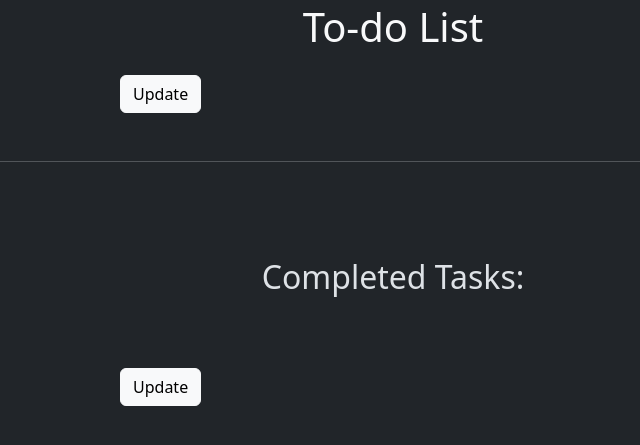
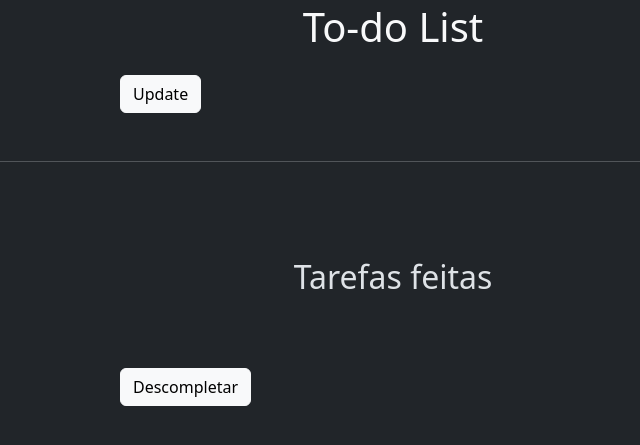
Before and after one commit to RafaMattss/toDo, a Django app: page / in a window 1280 px wide. Shown: the part 117-562 px from the top of the page, without its empty margins (247-887 px from the left). Run offline with Django 5.2, Linux system fonts and the light colour scheme; the visitor is signed in with stand-in values (Sample User, id 1); data that the repository does not hold is empty.

```diff
--- a/todo_app/templates/todo_app/components/completed_tasks.html
+++ b/todo_app/templates/todo_app/components/completed_tasks.html
@@ -4,7 +4,7 @@
             <div class="row">
                 <div class="col-sm-12 text-center my-5">
                     <h2>
-                        Completed Tasks:
+                        Tarefas feitas
                     </h2>
                 </div>
                 <div class="col-sm-12">
@@ -26,7 +26,7 @@
                 </div>
                 <div class="col-sm-6 offset-sm-3">
                     <button class="mt-3 btn btn-light" type="submit">
-                        Update
+                        Descompletar
                     </button>
                 </div>
             </div>
```
